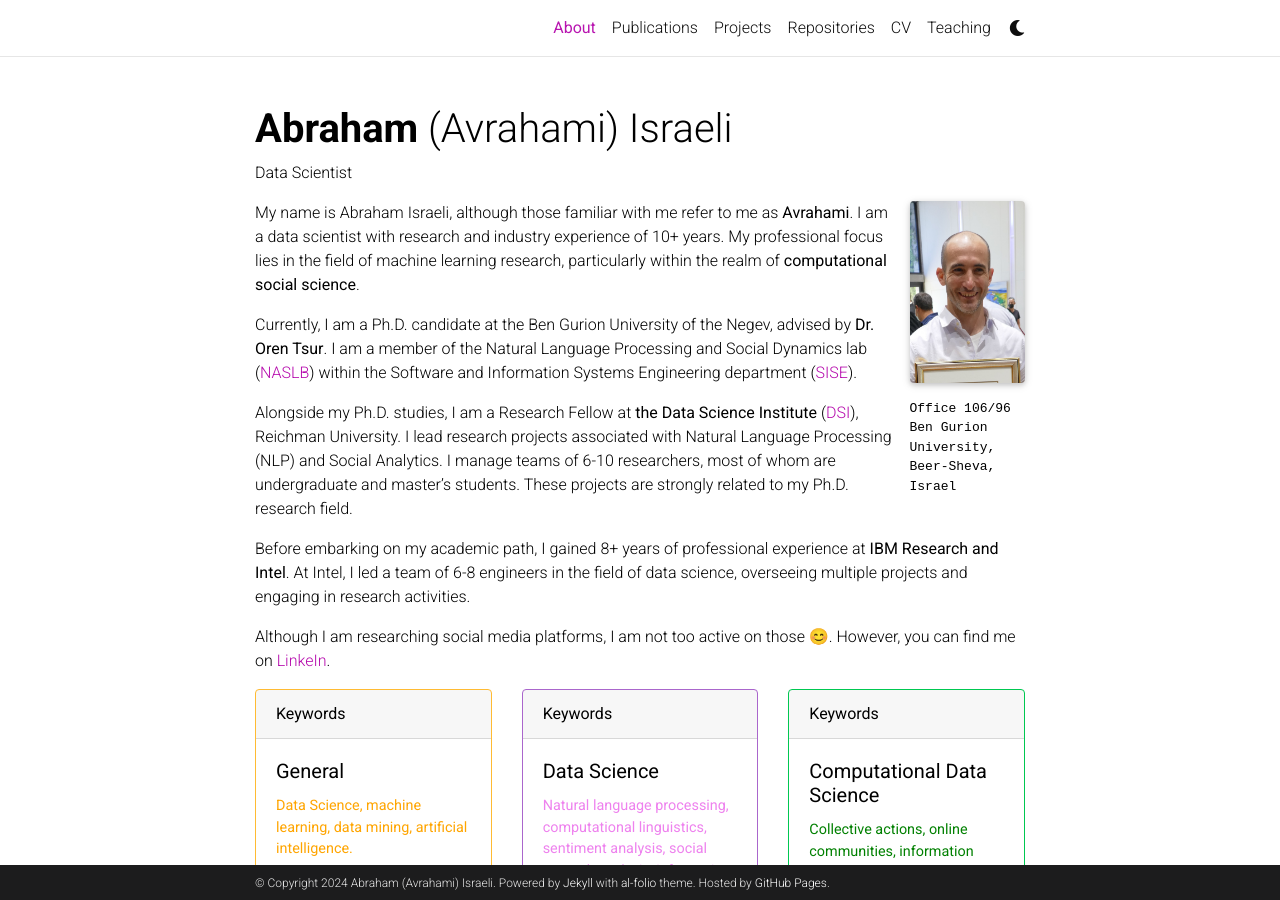
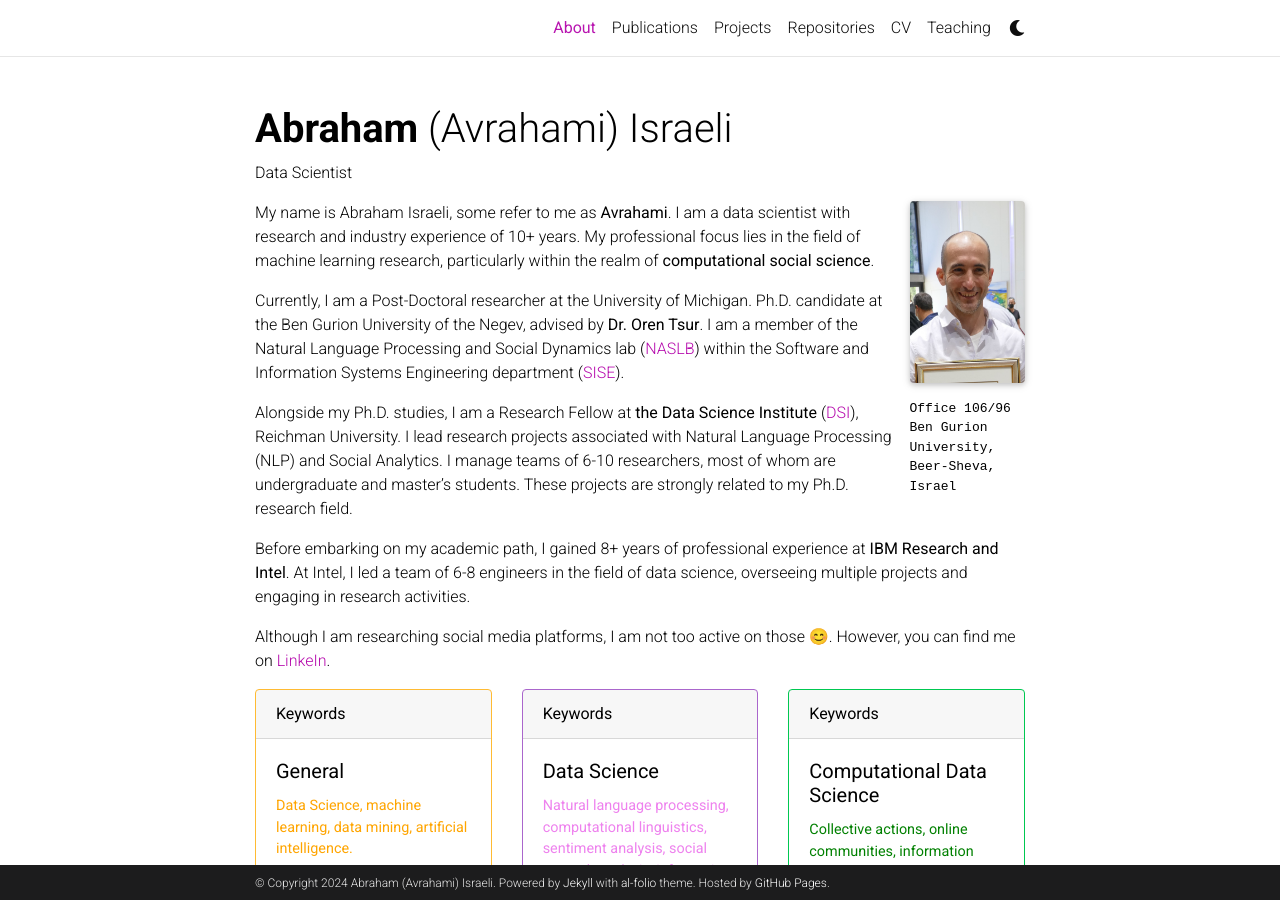
Before and after one commit to abrahami/abrahami.github.io, a Jekyll site: the page built from _pages/about.md, in a window 1280 px wide and 900 px high. Built offline with Jekyll 4.4.1, drawn with Linux system fonts in a browser that asks for light colours; full-size pictures stand in for the smaller copies a plugin makes; comment, search, counter and statistics services are not loaded; a style sheet for code colours, icons or effects is not loaded.

Commit message:
Modification to the GEM file
+ some updates about myself

```diff
--- a/Gemfile
+++ b/Gemfile
@@ -3,7 +3,6 @@ group :jekyll_plugins do
     gem 'classifier-reborn'
     gem 'jekyll'
     gem 'jekyll-archives'
-    gem 'jekyll-diagrams'
     gem 'jekyll-email-protect'
     gem 'jekyll-feed'
     gem 'jekyll-imagemagick'
@@ -23,3 +22,5 @@ group :other_plugins do
     gem 'feedjira'
     gem 'httparty'
 end
+
+# this used to be in the jekyll_plugins (but I removed it) gem 'jekyll-diagrams'
--- a/_config.yml
+++ b/_config.yml
@@ -217,7 +217,7 @@ keep_files:
 # Plug-ins
 plugins:
   - jekyll-archives
-  - jekyll-diagrams
+  #- jekyll-diagrams
   - jekyll-email-protect
   - jekyll-feed
   - jekyll-imagemagick
--- a/_pages/about.md
+++ b/_pages/about.md
@@ -23,9 +23,9 @@ social: true  # includes social icons at the bottom of the page
 <!-- Avrahami Israeli -->
 <!-- Abrahami Israeli -->
 <!-- Avraham Israeli -->
-My name is Abraham Israeli, although those familiar with me refer to me as <b> Avrahami</b>. I am a data scientist with research and industry experience of 10+ years. My professional focus lies in the field of machine learning research, particularly within the realm of <b>computational social science</b>.
+My name is Abraham Israeli, some refer to me as <b> Avrahami</b>. I am a data scientist with research and industry experience of 10+ years. My professional focus lies in the field of machine learning research, particularly within the realm of <b>computational social science</b>.
 
-Currently, I am a Ph.D. candidate at the Ben Gurion University of the Negev, advised by <b>Dr. Oren Tsur</b>. I am a member of the Natural Language Processing and Social Dynamics lab (<a href="https://www.naslab.ise.bgu.ac.il/">NASLB</a>) within the Software and Information Systems Engineering department (<a href="https://in.bgu.ac.il/en/engn/sise/ennew/Pages/default.aspx">SISE</a>).
+Currently, I am a Post-Doctoral researcher at the University of Michigan. Ph.D. candidate at the Ben Gurion University of the Negev, advised by <b>Dr. Oren Tsur</b>. I am a member of the Natural Language Processing and Social Dynamics lab (<a href="https://www.naslab.ise.bgu.ac.il/">NASLB</a>) within the Software and Information Systems Engineering department (<a href="https://in.bgu.ac.il/en/engn/sise/ennew/Pages/default.aspx">SISE</a>).
 
 Alongside my Ph.D. studies, I am a Research Fellow at <b>the Data Science Institute</b> (<a href="https://www.runi.ac.il/en/research-institutes/business/dsi/">DSI</a>), Reichman University. I lead research projects associated with Natural Language Processing (NLP) and Social Analytics. I manage teams of 6-10 researchers, most of whom are undergraduate and master's students. These projects are strongly related to my Ph.D. research field.
 
```
